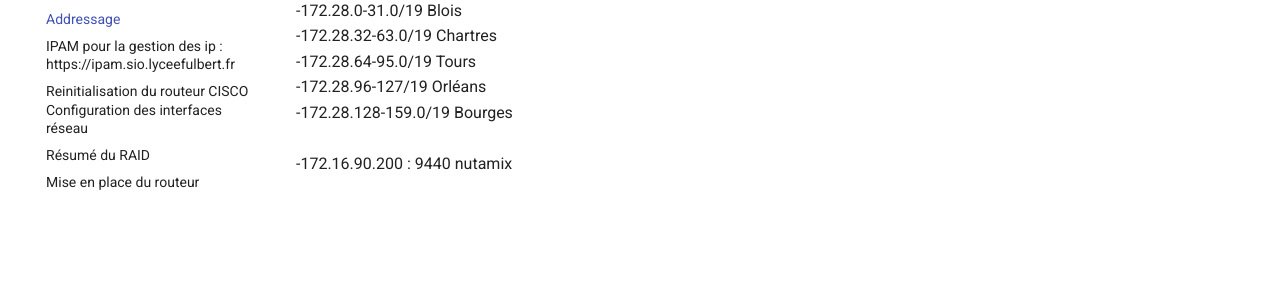
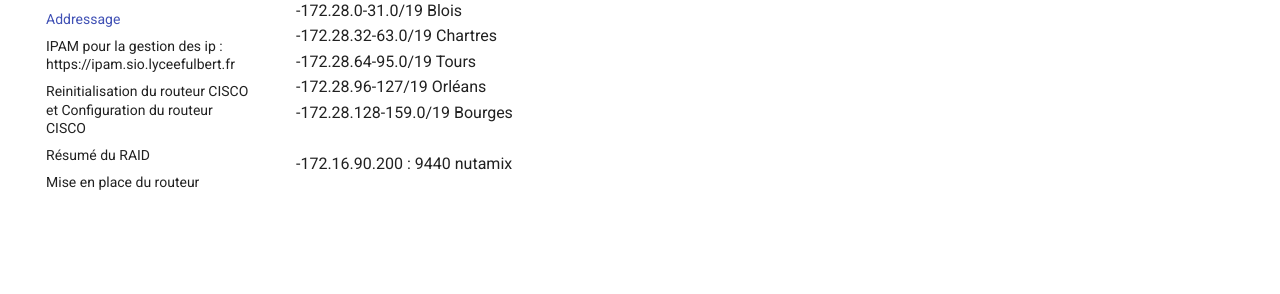
Before and after one commit to RAYAN241351/SportLudique2025-2026, an MkDocs documentation site: the page built from docs/Adressage.md, in a window 1280 px wide. Shown: the part 182-476 px from the top of the page. Built offline with MkDocs 1.6.1 and Material for MkDocs 9.7.7, drawn with Linux system fonts in a browser that asks for light colours.

Commit message:
Update routeur.md

```diff
--- a/docs/routeur.md
+++ b/docs/routeur.md
@@ -1,5 +1,5 @@
 
-# <p align="center">Reinitialisation du routeur CISCO Configuration des interfaces réseau</p>
+# Reinitialisation du routeur CISCO et Configuration du routeur CISCO
 <img width="1100" height="600" alt="image" src="https://github.com/user-attachments/assets/bae53d48-ddf7-4060-bdc2-7d8e9a99dfb8" />
 
 
```
